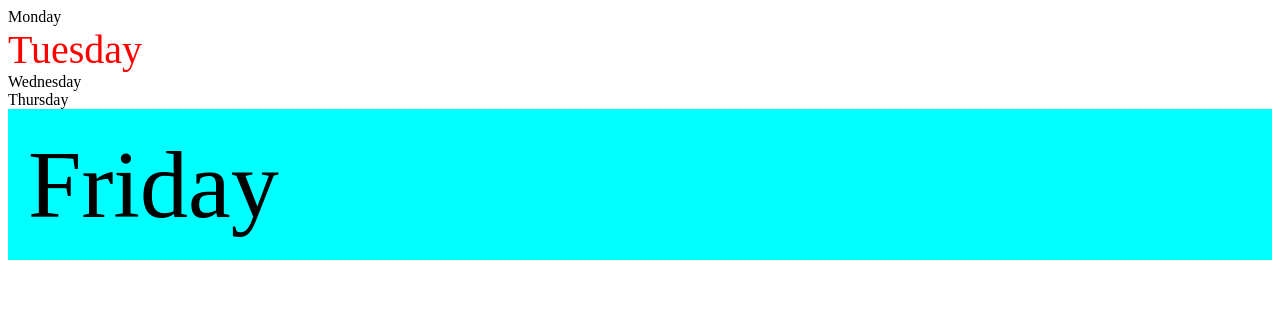
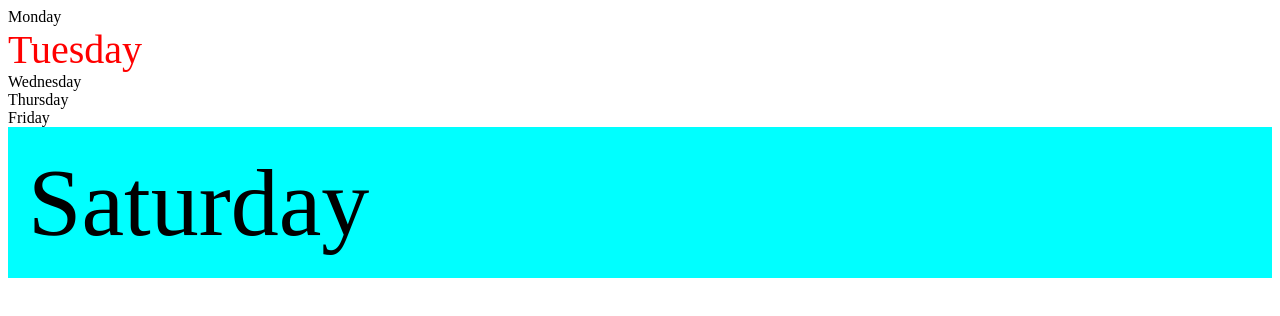
Before and after one commit to fahadxhussain/Now-I-Know-JavaScript, a plain HTML site: page Advance/01_DOM/two.html in a window 1280 px wide. Drawn offline with Linux system fonts and the light colour scheme.

Commit message:
added Saturday

```diff
--- a/Advance/01_DOM/two.html
+++ b/Advance/01_DOM/two.html
@@ -13,6 +13,7 @@
         <div class="day">Wednesday</div>
         <div class="day">Thursday</div>
         <div class="day">Friday</div>
+        <div class="day">Saturday</div>
 
 
     </div>
```
